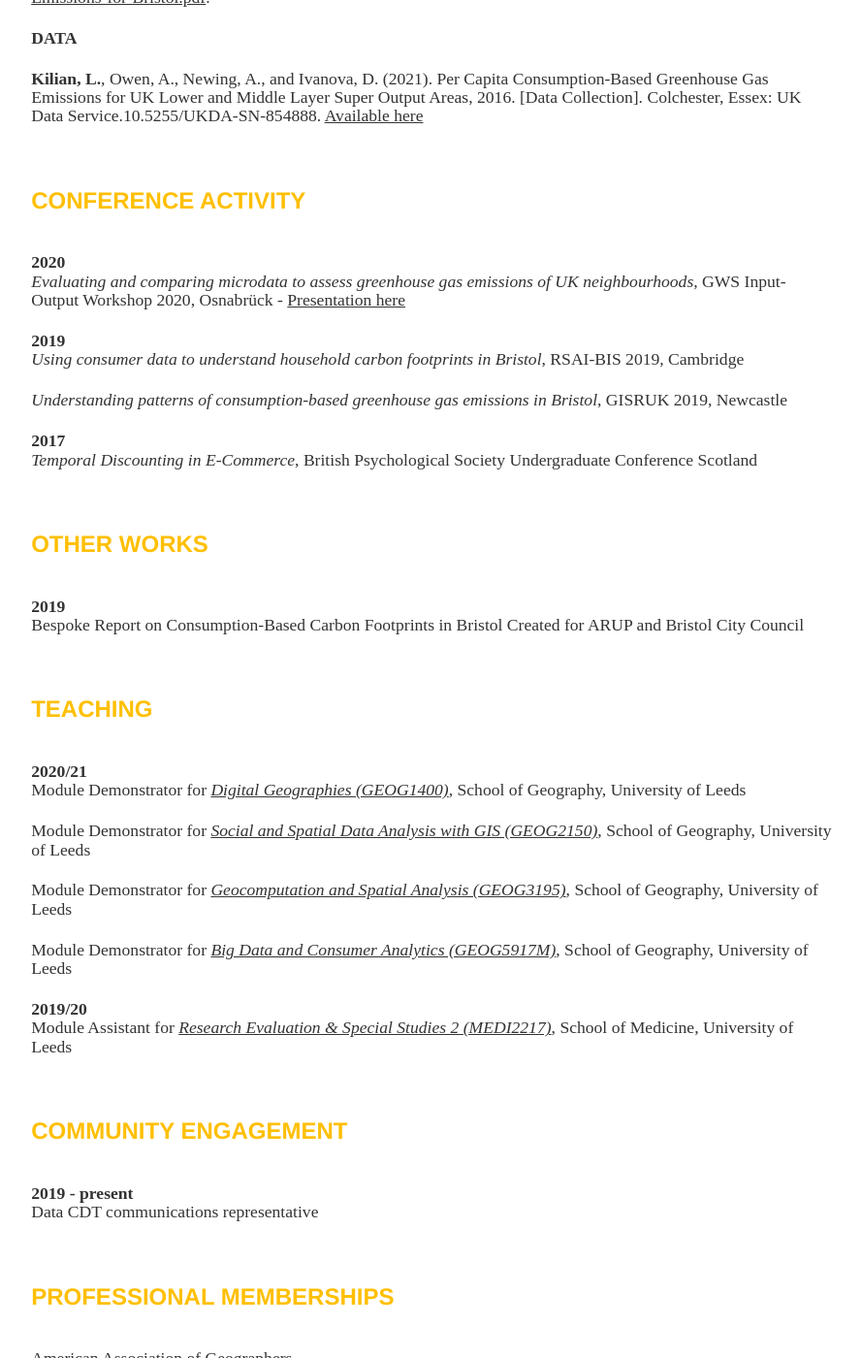
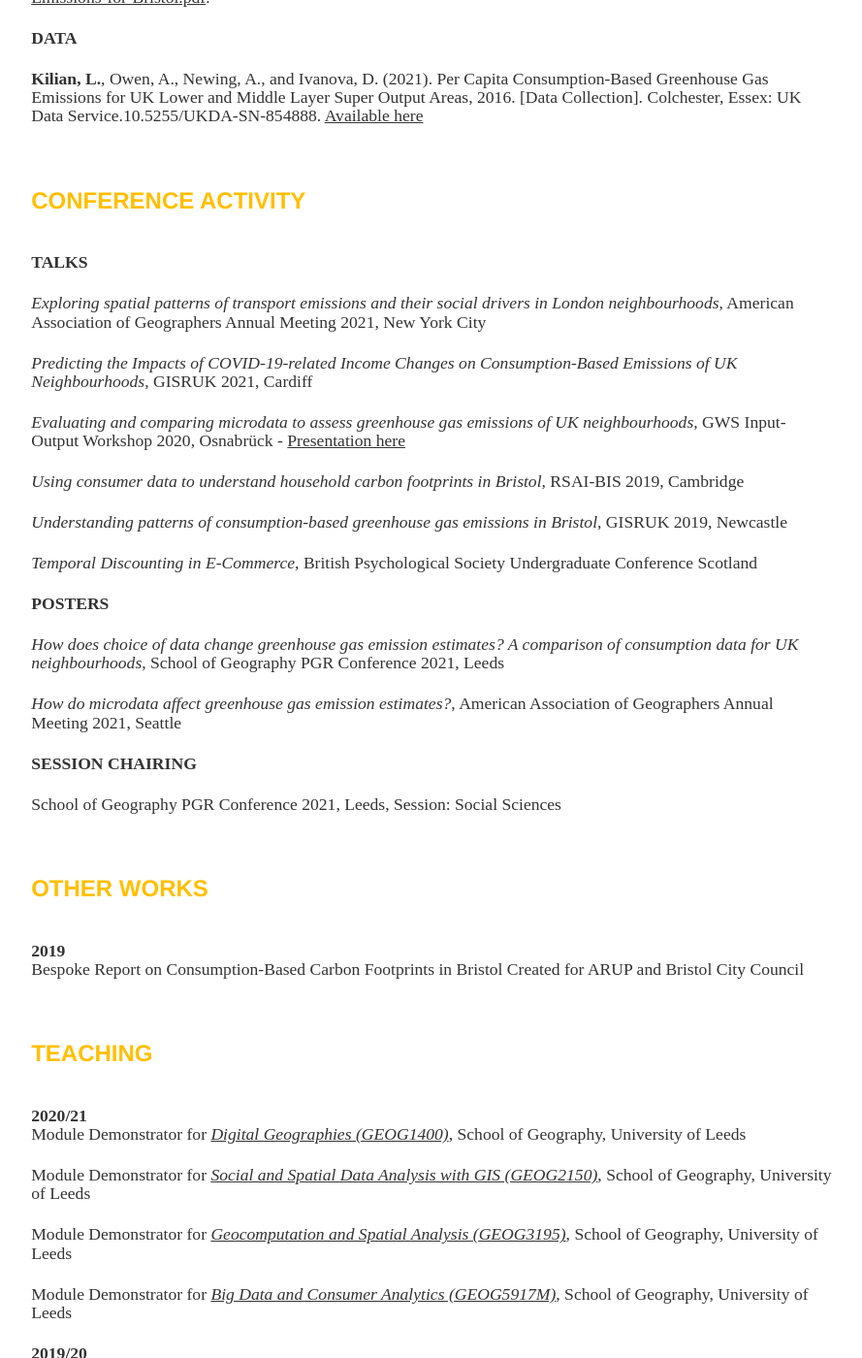
Before and after one commit to lena-kilian/lena-kilian.github.io, a Jekyll site: the page built from cv/index.md, in a window 1280 px wide and 1400 px high, scrolled down 875 px. Shown: the whole window at 97% size, without its empty margins (195-1084 px from the left). Built offline with Jekyll 4.4.1, drawn with Linux system fonts in a browser that asks for light colours; our own code applies the rules of GitHub Pages for plain Markdown files.

Commit message:
Update index.md

```diff
--- a/cv/index.md
+++ b/cv/index.md
@@ -33,17 +33,29 @@ Owen, A. and **Kilian, L.** (2020). Consumption-based Greenhouse Gas Emissions f
 |
 
 ### CONFERENCE ACTIVITY
+**TALKS**
 
-**2020**<br/>
+*Exploring spatial patterns of transport emissions and their social drivers in London neighbourhoods*, American Association of Geographers Annual Meeting 2021, New York City
+
+*Predicting the Impacts of COVID-19-related Income Changes on Consumption-Based Emissions of UK Neighbourhoods*, GISRUK 2021, Cardiff
+
 *Evaluating and comparing microdata to assess greenhouse gas emissions of UK neighbourhoods*, GWS Input-Output Workshop 2020, Osnabrück - [Presentation here](https://www.gws-os.com/downloads/ioworkshop/IO-Workshop-2020_Kilian_ppt.pdf)
 
-**2019**<br/>
 *Using consumer data to understand household carbon footprints in Bristol*, RSAI-BIS 2019, Cambridge
 
 *Understanding patterns of consumption-based greenhouse gas emissions in Bristol*, GISRUK 2019, Newcastle
 
-**2017**<br/>
 *Temporal Discounting in E-Commerce*, British Psychological Society Undergraduate Conference Scotland
+
+**POSTERS**
+
+*How does choice of data change greenhouse gas emission estimates? A comparison of consumption data for UK neighbourhoods*, School of Geography PGR Conference 2021, Leeds
+
+*How do microdata affect greenhouse gas emission estimates?*, American Association of Geographers Annual Meeting 2021, Seattle
+
+**SESSION CHAIRING**
+
+School of Geography PGR Conference 2021, Leeds, Session: Social Sciences
 
 |
 
```
